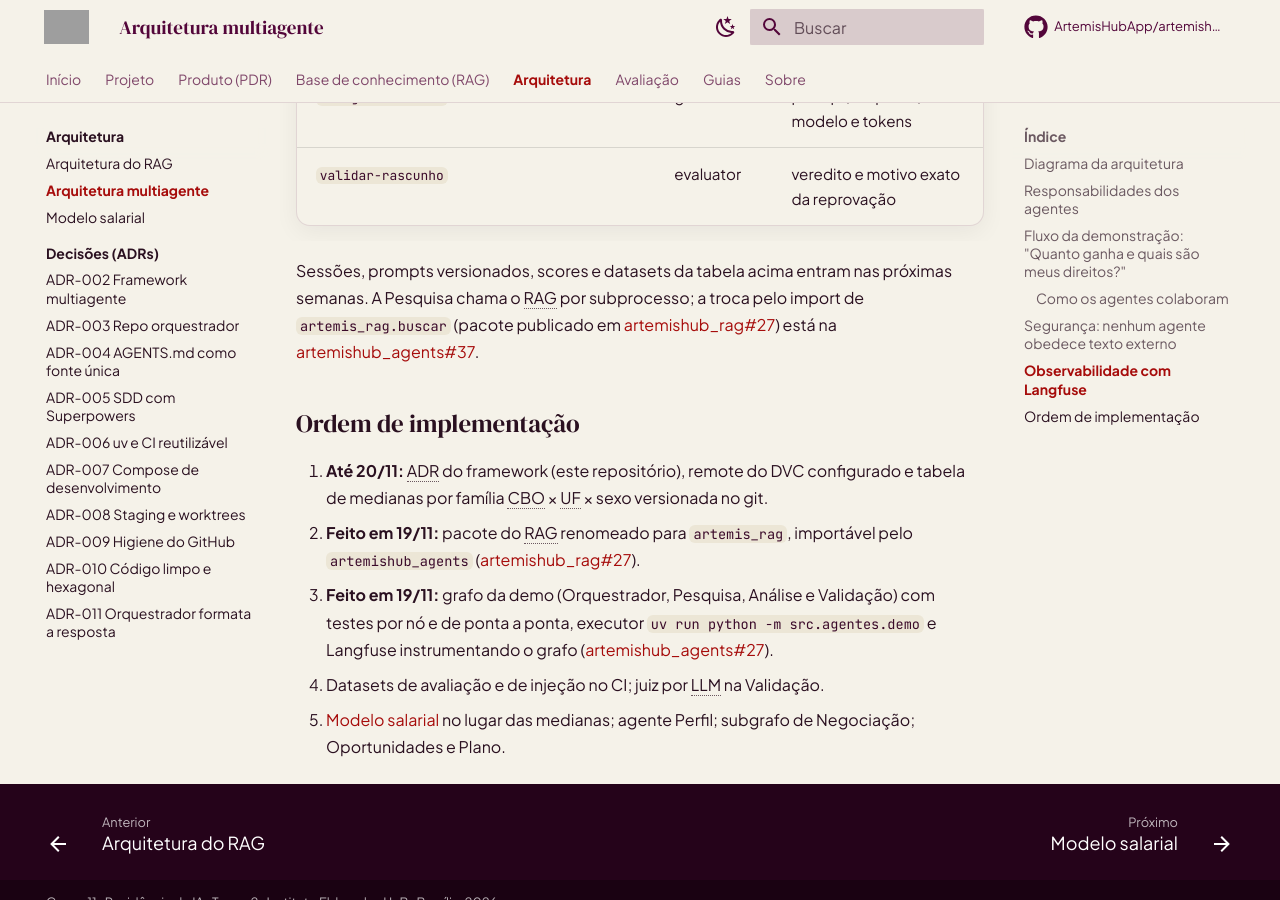
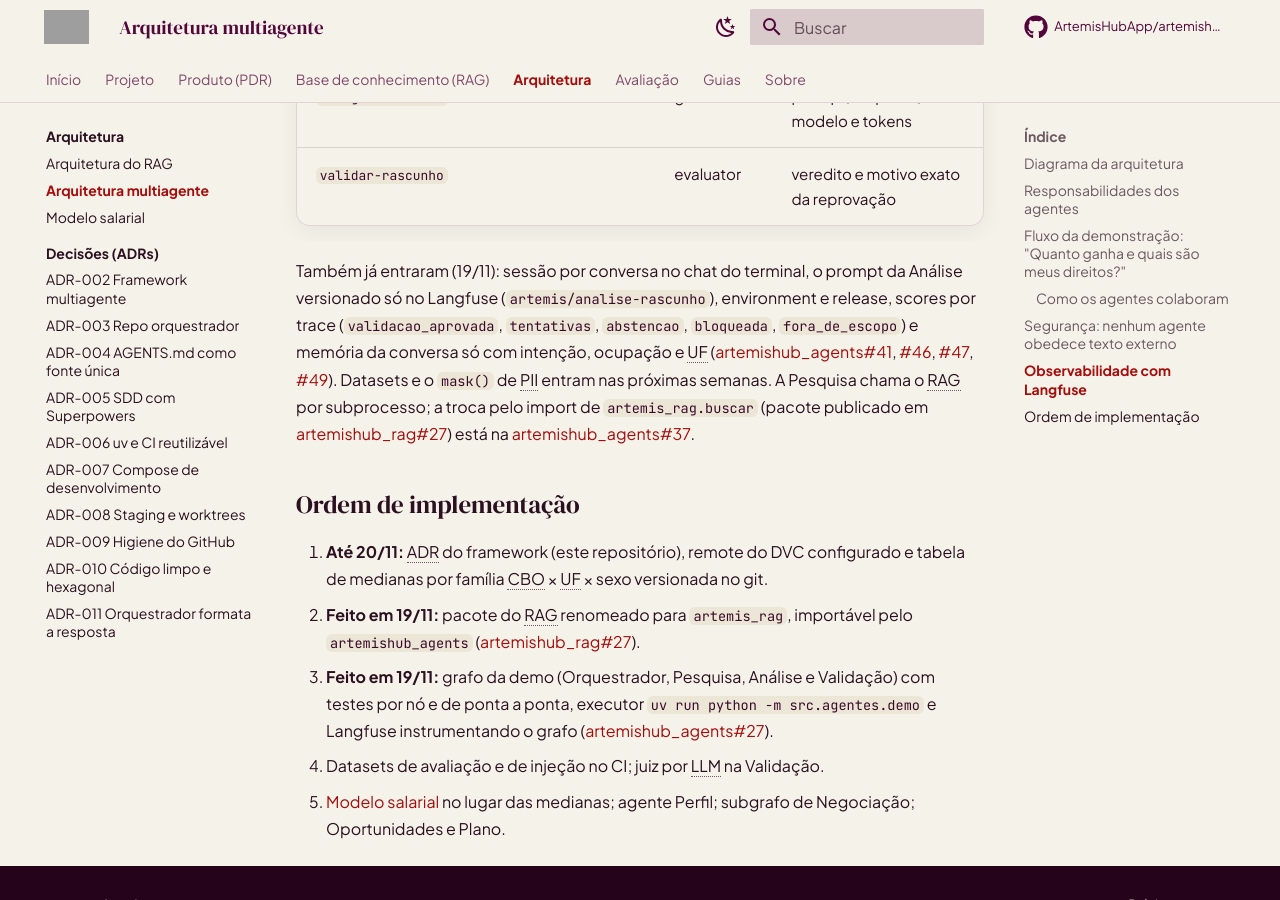
Before and after one commit to ArtemisHubApp/artemishub_docs, an MkDocs documentation site: the page built from docs/arquitetura/multiagentes.md, in a window 1280 px wide and 900 px high, scrolled down 5637 px. Built offline with MkDocs 1.6.1 and Material for MkDocs 9.7.7, drawn with Linux system fonts in a browser that asks for light colours; comment, search, counter and statistics services are not loaded; grey boxes are pictures that could not be loaded.

Commit message:
docs: sessões, prompts no Langfuse, scores e memória já implementados
Co-Authored-By: Claude Opus 5.5 <noreply@anthropic.com>

```diff
--- a/docs/arquitetura/multiagentes.md
+++ b/docs/arquitetura/multiagentes.md
@@ -136,7 +136,7 @@ sequenceDiagram
 | `redigir-rascunho` | generation | prompt, resposta, modelo e tokens |
 | `validar-rascunho` | evaluator | veredito e motivo exato da reprovação |
 
-Sessões, prompts versionados, scores e datasets da tabela acima entram nas próximas semanas. A Pesquisa chama o RAG por subprocesso; a troca pelo import de `artemis_rag.buscar` (pacote publicado em [artemishub_rag#27](https://github.com/ArtemisHubApp/artemishub_rag/pull/27)) está na [artemishub_agents#37](https://github.com/ArtemisHubApp/artemishub_agents/issues/37).
+Também já entraram (19/11): sessão por conversa no chat do terminal, o prompt da Análise versionado só no Langfuse (`artemis/analise-rascunho`), environment e release, scores por trace (`validacao_aprovada`, `tentativas`, `abstencao`, `bloqueada`, `fora_de_escopo`) e memória da conversa só com intenção, ocupação e UF ([artemishub_agents#41](https://github.com/ArtemisHubApp/artemishub_agents/pull/41), [#46](https://github.com/ArtemisHubApp/artemishub_agents/pull/46), [#47](https://github.com/ArtemisHubApp/artemishub_agents/pull/47), [#49](https://github.com/ArtemisHubApp/artemishub_agents/pull/49)). Datasets e o `mask()` de PII entram nas próximas semanas. A Pesquisa chama o RAG por subprocesso; a troca pelo import de `artemis_rag.buscar` (pacote publicado em [artemishub_rag#27](https://github.com/ArtemisHubApp/artemishub_rag/pull/27)) está na [artemishub_agents#37](https://github.com/ArtemisHubApp/artemishub_agents/issues/37).
 
 ## Ordem de implementação
 
```
